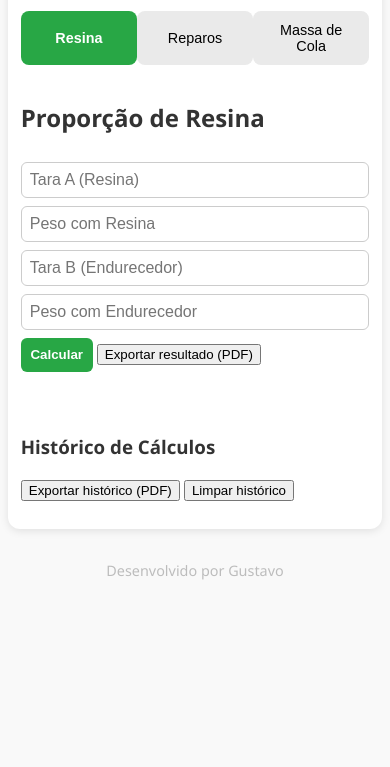
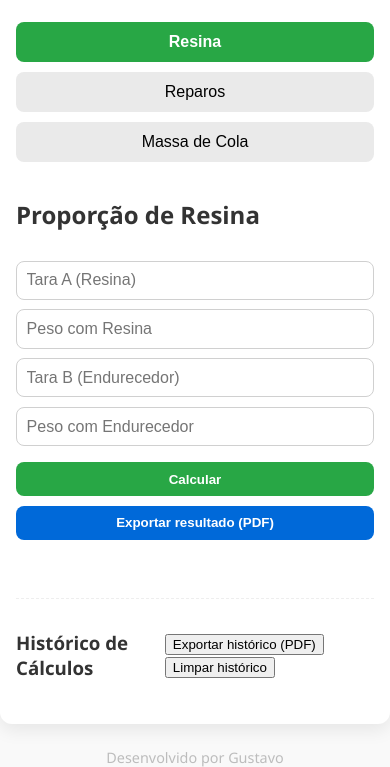
Before and after one commit to Zhanixx/teste-proporcao, a plain HTML site: page index.html in a window 390 px wide. Shown: the part 155-922 px from the top of the page. Before the commit the page ends 844 px from the top, so only its background shows below. Drawn offline with nearby package versions, Linux system fonts and the light colour scheme.

Commit message:
Refactor styles for improved design and responsiveness
Added new accent color variable and adjusted shadows, transitions, and paddings for various elements. Improved layout for responsive design and updated button styles.

```diff
--- a/style.css
+++ b/style.css
@@ -2,34 +2,35 @@
   --bg: #f9f9f9;
   --text: #333;
   --accent: #28a745;
+  --accent-2: #0069d9;
   --error: #f8d7da;
   --success: #d4edda;
   --card: #fff;
-  --shadow: rgba(0, 0, 0, 0.1);
+  --shadow: rgba(0, 0, 0, 0.08);
 }
 
 body.dark-mode {
   --bg: #121212;
   --text: #eee;
   --card: #1e1e1e;
-  --shadow: rgba(255, 255, 255, 0.1);
+  --shadow: rgba(255, 255, 255, 0.03);
 }
 
 body {
-  font-family: "Segoe UI", sans-serif;
+  font-family: "Segoe UI", Roboto, system-ui, -apple-system, "Helvetica Neue", Arial;
   background-color: var(--bg);
   color: var(--text);
   margin: 0;
-  transition: background 0.3s, color 0.3s;
+  transition: background 0.25s, color 0.25s;
 }
 
 .container {
-  max-width: 600px;
+  max-width: 880px;
   margin: 1rem auto;
   padding: 1rem;
   background: var(--card);
   border-radius: 12px;
-  box-shadow: 0 2px 8px var(--shadow);
+  box-shadow: 0 6px 18px var(--shadow);
 }
 
 header {
@@ -46,16 +47,14 @@ header {
   border-radius: 8px;
   padding: 0.4rem 0.7rem;
   cursor: pointer;
-  transition: opacity 0.3s;
+  transition: opacity 0.2s;
 }
 
-.toolbar button:hover {
-  opacity: 0.8;
-}
+.toolbar button:hover { opacity: .9; }
 
 .tabs {
   display: flex;
-  justify-content: space-around;
+  gap: 0.6rem;
   margin: 1rem 0;
 }
 
@@ -67,86 +66,121 @@ header {
   border: none;
   border-radius: 8px;
   background-color: #eaeaea;
-  transition: background-color 0.3s;
+  transition: background-color 0.2s;
 }
 
 .tab-btn.active {
   background-color: var(--accent);
   color: white;
-  font-weight: bold;
+  font-weight: 700;
 }
 
-.tab-content {
-  display: none;
-  animation: fadeIn 0.4s ease-in-out;
-}
+main { display: block; }
 
-.tab-content.active {
-  display: block;
-}
+.tab-content { display: none; animation: fadeIn .35s ease; }
+.tab-content.active { display: block; }
 
 .calc-form {
   display: flex;
   flex-direction: column;
-  gap: 0.5rem;
+  gap: 0.6rem;
+  margin-bottom: 1rem;
 }
 
 .calc-form input {
-  padding: 0.5rem;
-  border: 1px solid #ccc;
-  border-radius: 6px;
+  padding: 0.6rem;
+  border: 1px solid #d0d0d0;
+  border-radius: 8px;
   font-size: 1rem;
+  outline: none;
+}
+
+.actions-row {
+  display: flex;
+  gap: 0.6rem;
+  margin-top: 0.4rem;
 }
 
 .btn-calcular {
   background: var(--accent);
   color: white;
   border: none;
-  padding: 0.6rem;
-  border-radius: 6px;
+  padding: 0.6rem 0.9rem;
+  border-radius: 8px;
   cursor: pointer;
-  font-weight: bold;
+  font-weight: 600;
 }
 
-.btn-calcular:hover {
-  opacity: 0.9;
+.btn-export-single {
+  background: var(--accent-2);
+  color: white;
+  border: none;
+  padding: 0.6rem 0.9rem;
+  border-radius: 8px;
+  cursor: pointer;
+  font-weight: 600;
 }
 
+.btn-calcular:hover, .btn-export-single:hover { opacity: .95; }
+
 .resultado {
-  margin-top: 0.8rem;
+  margin-top: 0.6rem;
   padding: 0.7rem;
-  border-radius: 6px;
+  border-radius: 8px;
   white-space: pre-line;
-  text-align: center;
-  font-weight: 500;
-  transition: background 0.3s ease;
+  text-align: left;
+  font-weight: 600;
+  transition: background 0.25s;
 }
+
+.history-section {
+  margin-top: 1rem;
+  padding-top: 0.8rem;
+  border-top: 1px dashed #eee;
+}
+
+.history-header {
+  display: flex;
+  justify-content: space-between;
+  align-items: center;
+}
+
+.history-list {
+  list-style: none;
+  padding: 0;
+  margin: 0.6rem 0 0 0;
+  display: grid;
+  gap: 0.5rem;
+}
+
+.history-item {
+  display: flex;
+  justify-content: space-between;
+  align-items: center;
+  background: #fafafa;
+  border: 1px solid #eee;
+  padding: 0.6rem;
+  border-radius: 8px;
+  font-size: 0.95rem;
+}
+
+.history-item .meta { font-size: 0.85rem; color: #666; }
+.history-item button { background: #ddd; border: none; padding: 0.3rem 0.5rem; border-radius: 6px; cursor: pointer; }
 
 .watermark {
   text-align: center;
-  margin-top: 2rem;
+  margin-top: 1.5rem;
   opacity: 0.3;
   font-size: 0.9rem;
 }
 
 @keyframes fadeIn {
-  from {
-    opacity: 0;
-    transform: translateY(10px);
-  }
-  to {
-    opacity: 1;
-    transform: translateY(0);
-  }
+  from { opacity: 0; transform: translateY(6px); }
+  to { opacity: 1; transform: translateY(0); }
 }
 
-@media (max-width: 500px) {
-  .container {
-    margin: 0.5rem;
-    padding: 0.8rem;
-  }
-
-  .tab-btn {
-    font-size: 0.9rem;
-  }
+@media (max-width: 720px) {
+  .tabs { flex-direction: column; }
+  .actions-row { flex-direction: column; }
+  .history-item { flex-direction: column; align-items: flex-start; gap: 0.4rem; }
 }
```
